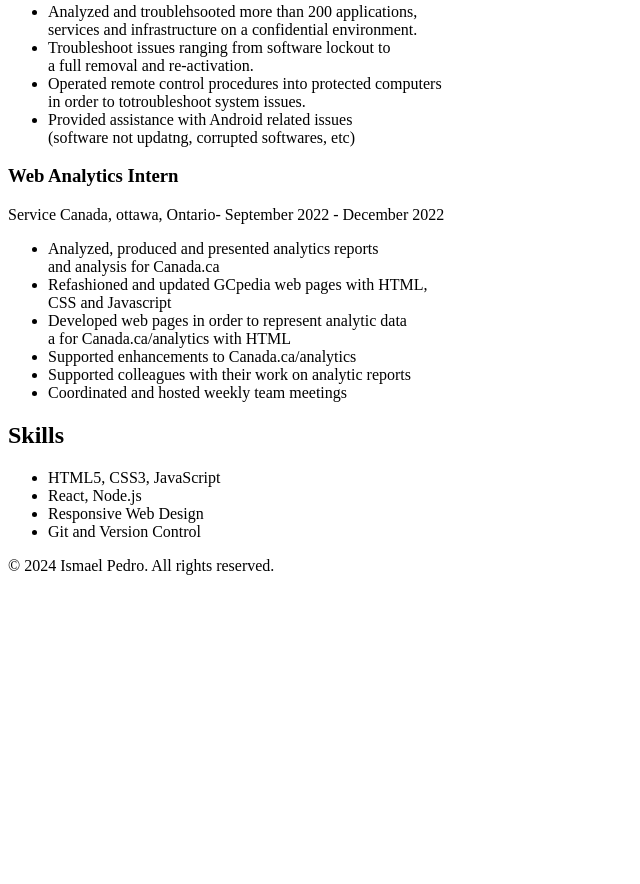
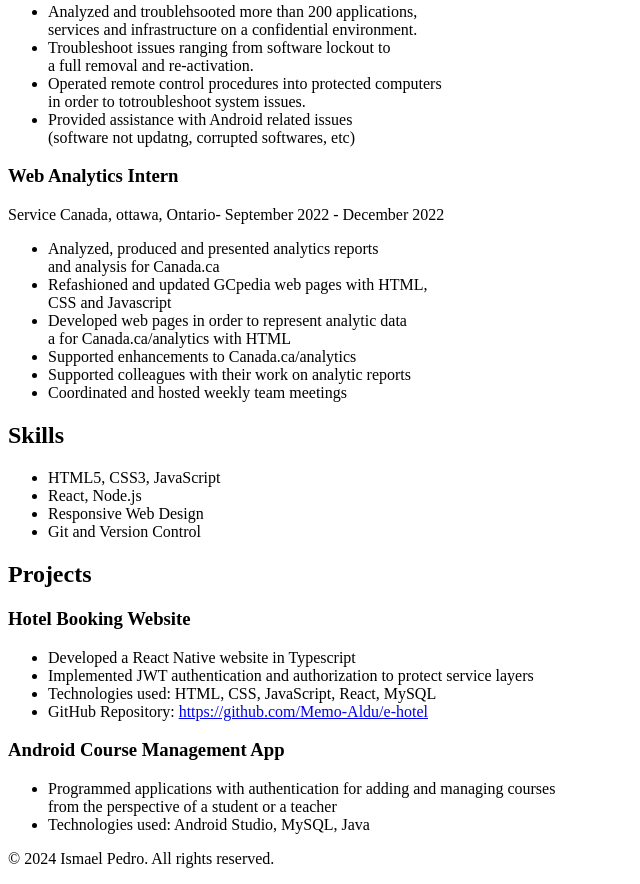
Before and after one commit to Ismael1001/Portfolio, a plain HTML site: page public/index.html in a window 1280 px wide. Shown: the part 549-1433 px from the top of the page, without its empty margins (0-640 px from the left). Before the commit the page ends 1140 px from the top, so only its background shows below. Drawn offline with Linux system fonts and the light colour scheme.

Commit message:
Added some projects

```diff
--- a/public/index.html
+++ b/public/index.html
@@ -75,7 +75,26 @@
         </ul>
       </section>
 
-
+      <section id="projects">
+        <h2>Projects</h2>
+        <div class="info">
+          <h3>Hotel Booking Website</h3>
+          <ul>
+            <li>Developed a React Native website in Typescript</li>
+            <li>Implemented JWT authentication and authorization to protect service layers</li>
+            <li>Technologies used: HTML, CSS, JavaScript, React, MySQL</li>
+            <li>GitHub Repository: <a href="https://github.com/Memo-Aldu/e-hotel" target="_blank">https://github.com/Memo-Aldu/e-hotel</a></li>
+        </ul>
+        </div>
+        <div class="info">
+            <h3>Android Course Management App</h3>
+            <ul>
+              <li>Programmed applications with authentication for adding and managing courses<br>
+                 from the perspective of a student or a teacher</li>
+              <li>Technologies used: Android Studio, MySQL, Java</li>
+          </ul>
+          </div>
+      </section>
 
 
   </div>
```
